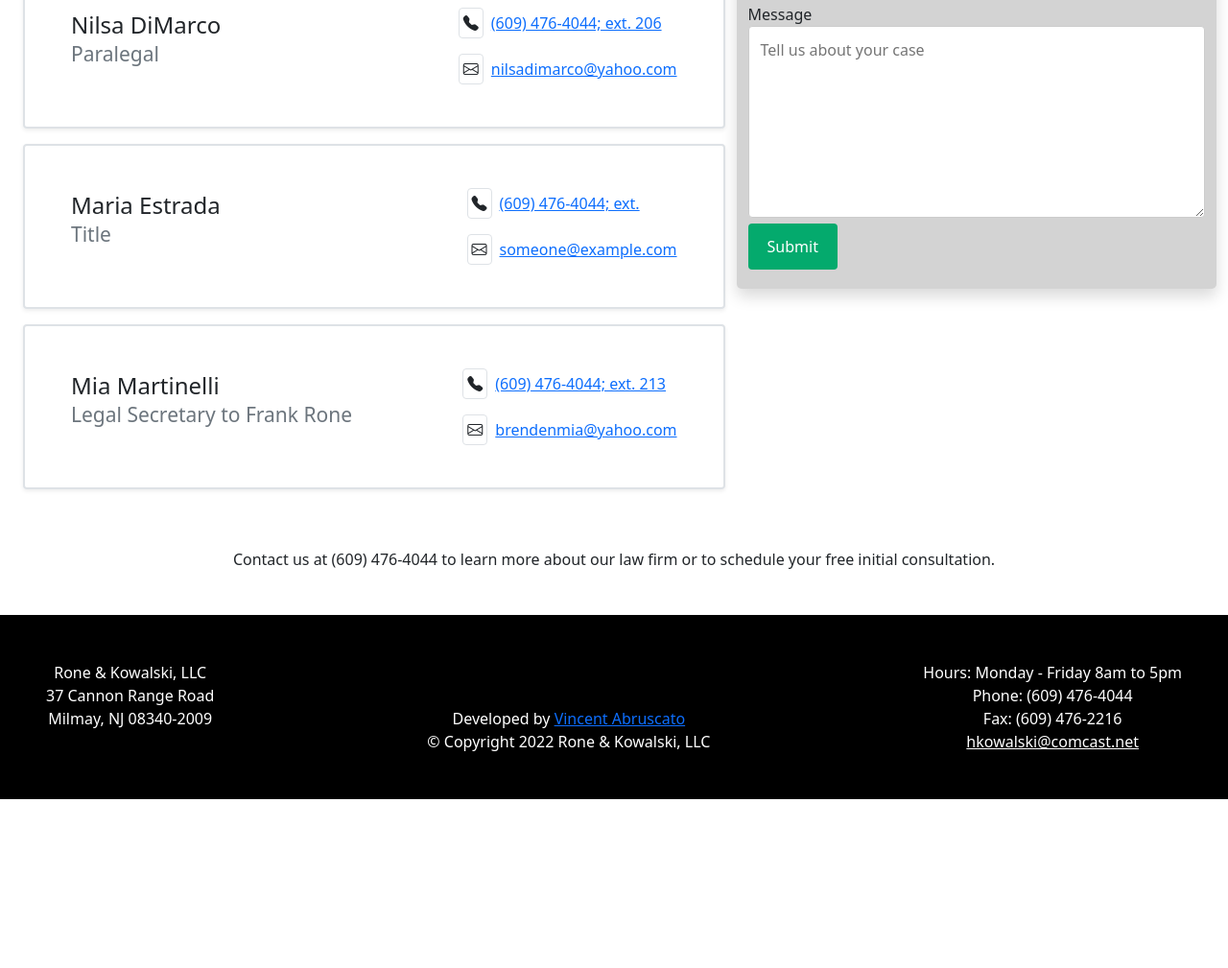
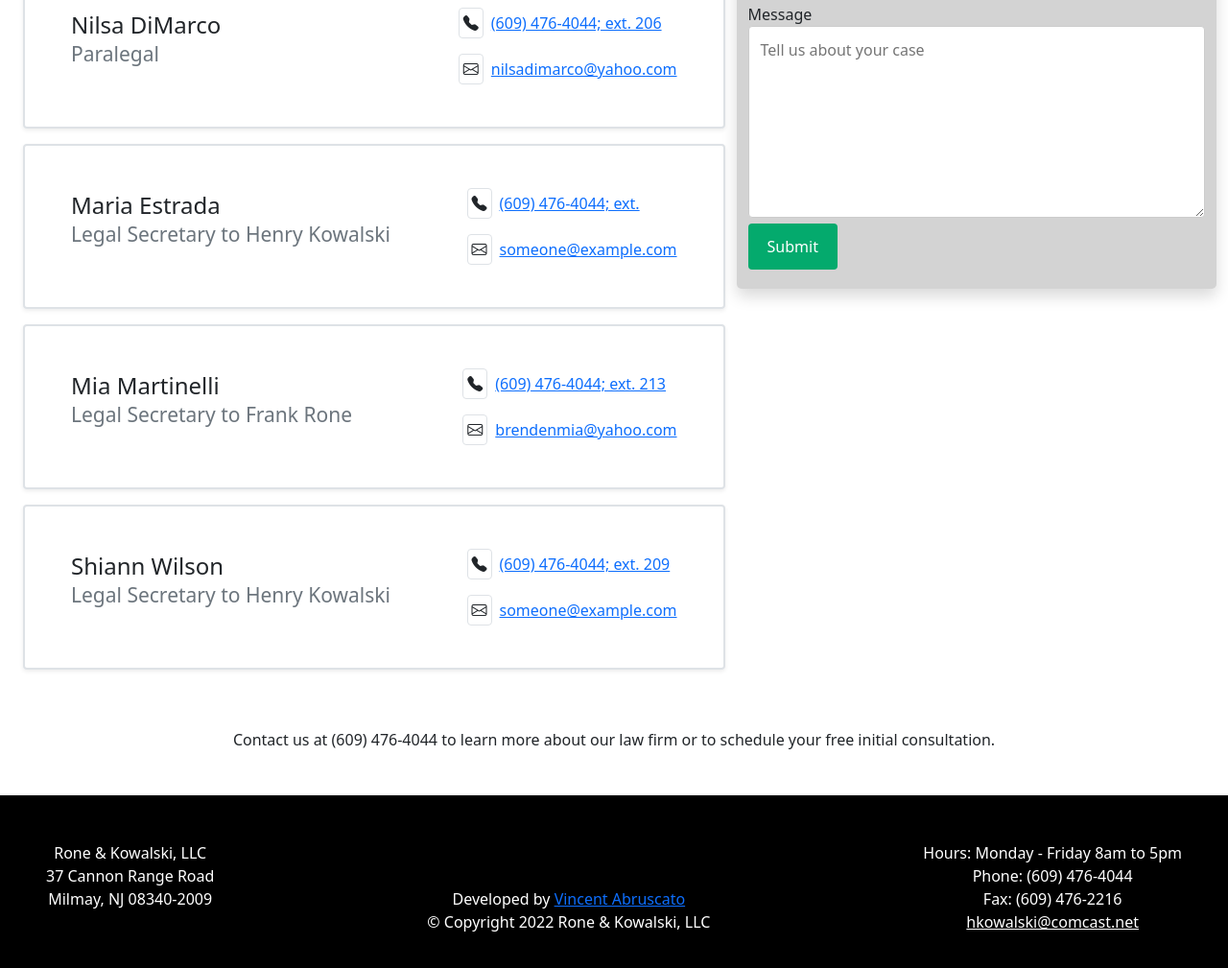
Before and after one commit to abrusc93/roneandkowalski, a plain HTML site: page contact.html in a window 1280 px wide. Shown: the part 1034-2043 px from the top of the page at 96% size. Before the commit the page ends 1867 px from the top, so only its background shows below. Drawn offline with nearby package versions, Linux system fonts and the light colour scheme.

Commit message:
Update contact.html
Fixes and Improvements

```diff
--- a/contact.html
+++ b/contact.html
@@ -205,7 +205,7 @@
               </div>
           </div>
           <div class="container contact border border-2 shadow-sm rounded p-5 d-flex responsive-flex justify-content-between">
-              <h4>Maria Estrada<br/><small class="text-muted">Title</small></h4>
+              <h4>Maria Estrada<br/><small class="text-muted">Legal Secretary to Henry Kowalski</small></h4>
               <br/>
               <div>
                   <div><i class="bi bi-telephone-fill border rounded p-1 m-2"></i><a href="tel:6094764044">(609) 476-4044; ext. </a></div>
@@ -222,6 +222,15 @@
                   <div><i class="bi bi-envelope border rounded p-1 m-2"></i><a href="mailto:brendenmia@yahoo.com">brendenmia@yahoo.com</a></div>
               </div>
           </div>
+          <div class="container contact border border-2 shadow-sm rounded p-5 d-flex responsive-flex justify-content-between">
+            <h4>Shiann Wilson<br/><small class="text-muted">Legal Secretary to Henry Kowalski</small></h4>
+            <br/>
+            <div>
+                <div><i class="bi bi-telephone-fill border rounded p-1 m-2"></i><a href="tel:6094764044,213">(609) 476-4044; ext. 209</a></div>
+                <br/>
+                <div><i class="bi bi-envelope border rounded p-1 m-2"></i><a href="mailto:">someone@example.com</a></div>
+            </div>
+        </div>
       </div>
 
       <div class="right-container">
```
